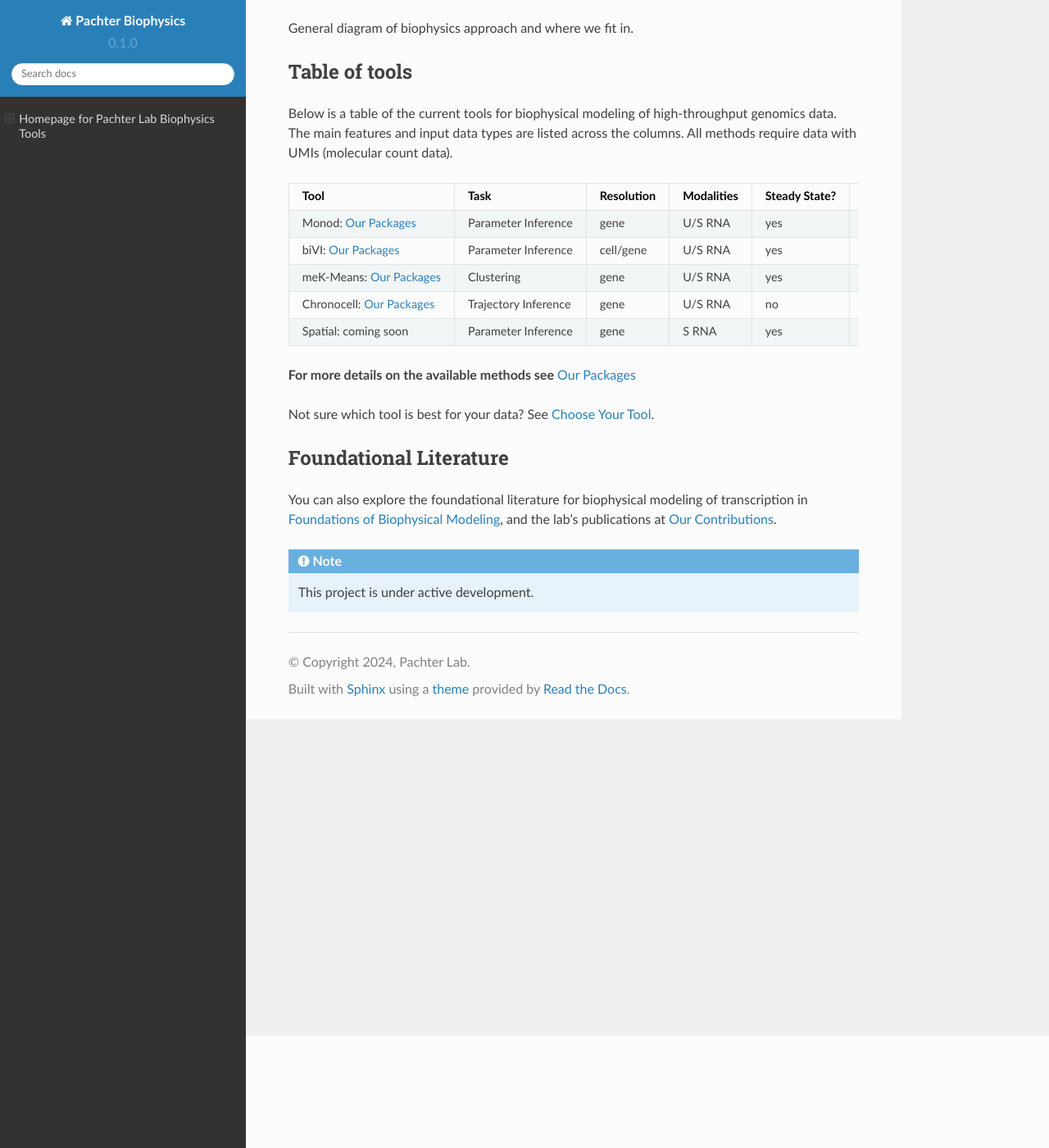
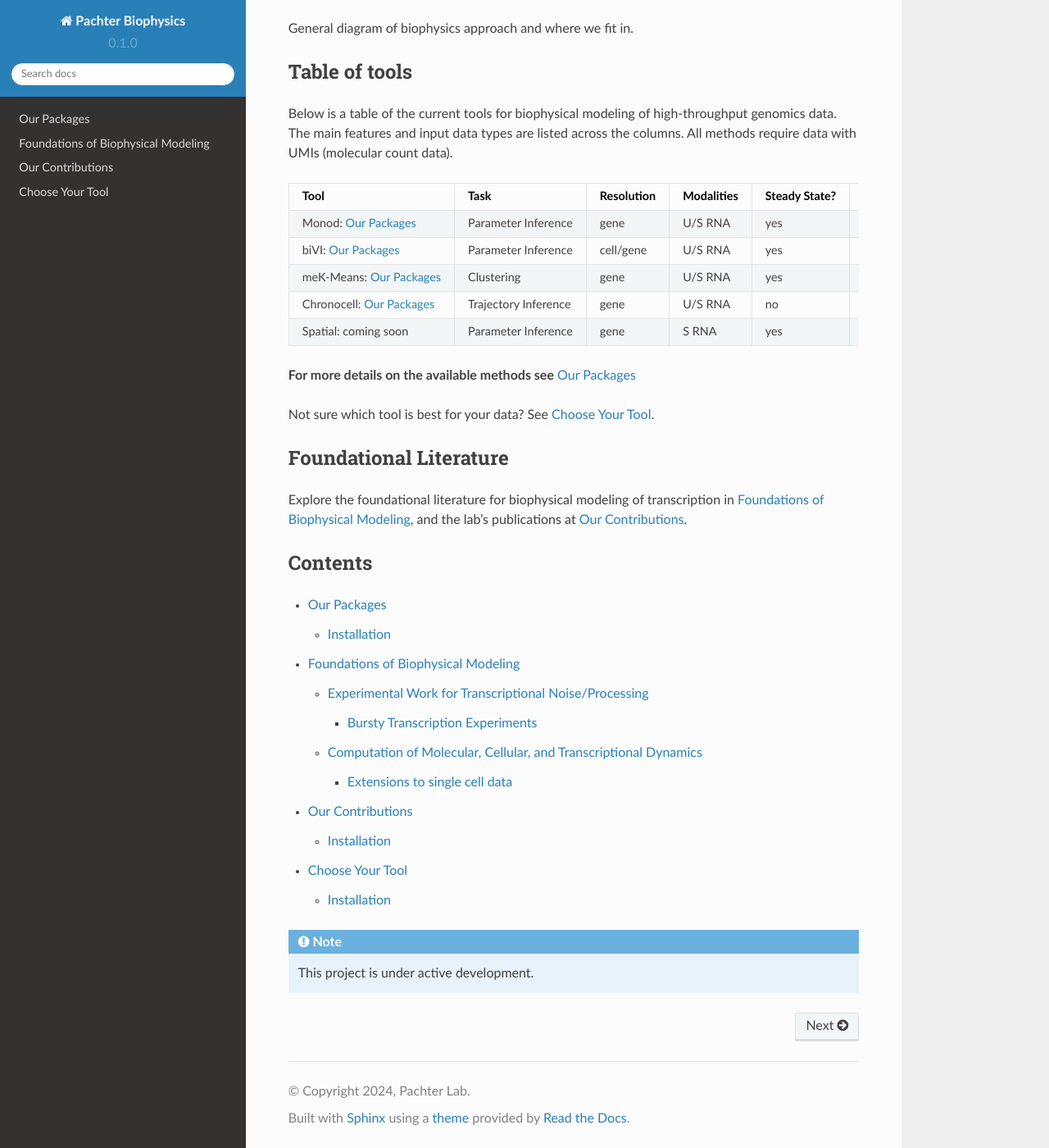
Before and after one commit to pachterlab/biophysics, a Sphinx documentation site: the page built from docs/source/index.rst, in a window 1280 px wide and 1400 px high, scrolled down 137 px. Shown: the whole window at 82% size. Built offline with Sphinx 7.4.7 and the Read the Docs theme 2.0.0, drawn with Linux system fonts in a browser that asks for light colours; pages that are not in the unit, such as notebooks, are missing from menus.

Commit message:
Update index.rst

```diff
--- a/docs/source/index.rst
+++ b/docs/source/index.rst
@@ -29,10 +29,19 @@ Not sure which tool is best for your data? See :doc:`choose`.
 
 Foundational Literature
 -----------------------
-You can also explore the foundational literature for biophysical modeling of transcription in :doc:`foundations`, and the lab's publications at :doc:`contributions`.
+
+Explore the foundational literature for biophysical modeling of transcription in :doc:`foundations`, and the lab's publications at :doc:`contributions`.
 
 
+Contents
+--------
+
 .. toctree::
+
+   packages
+   foundations
+   contributions
+   choose
 
 
 
```
